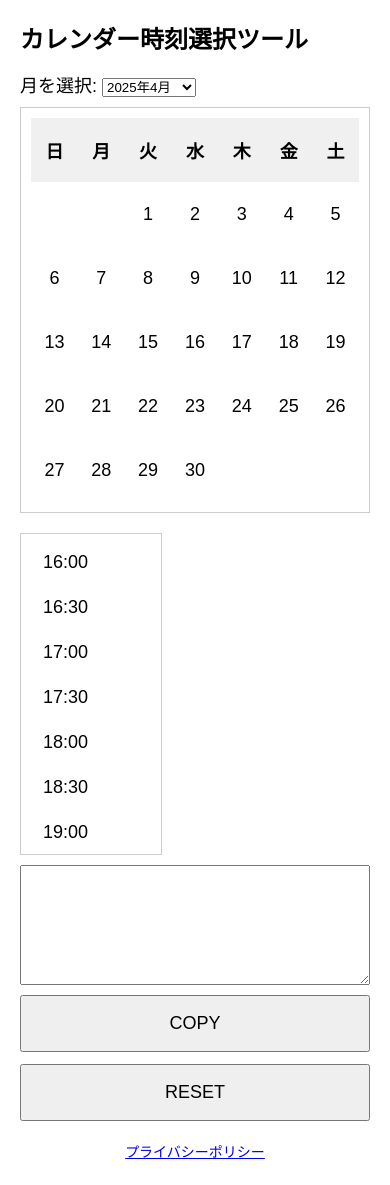
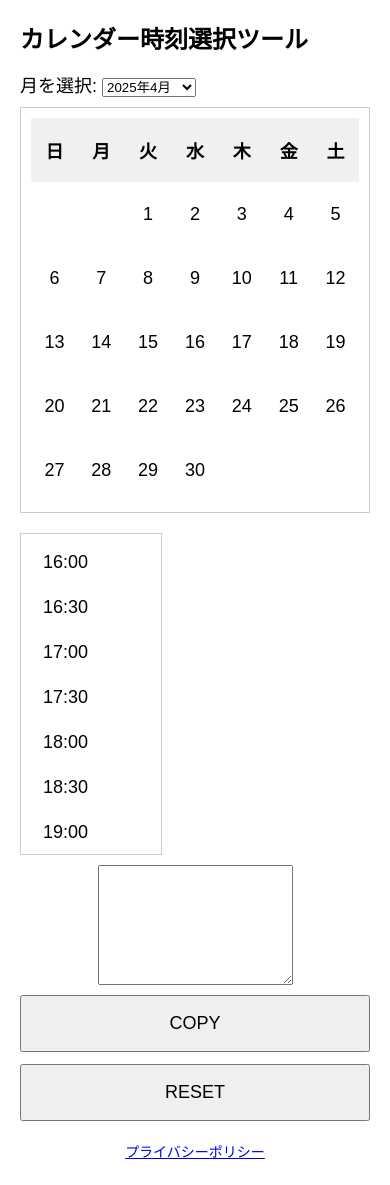
Before and after one commit to Tomoyuki123456789/oshigototools-site, a plain HTML site: page index.html in a window 390 px wide. Shown: the top 1185 px of the page. Drawn offline with Linux system fonts and the light colour scheme.

Commit message:
スマホ時に出力欄とボタンの横幅制限

```diff
--- a/index.html
+++ b/index.html
@@ -121,7 +121,7 @@
       font-size: 18px;
       padding: 14px;
       width: 100%;
-      max-width: 90vw;
+      max-width: 50vw;
       margin: 0 auto;
       display: block;
     }
```
